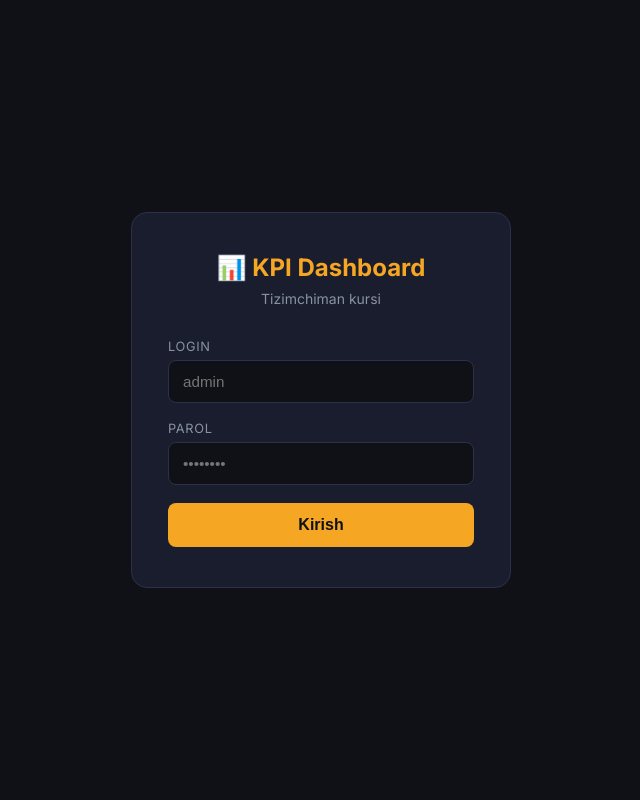
After one commit to zafarxasanov849-maker/tg-bot-for-axrolxo-ja-aka-, a Flask app: page /login in a window 1280 px wide. The commit adds this page. Shown: the whole page, without its empty margins (319-959 px from the left). Run offline with Flask 3, Linux system fonts and the light colour scheme.

Commit message:
Add login/logout protection to dashboard
https://claude.ai/code/session_0152ZA9EpRY9eRs3M46b4fSe

```diff
--- a/dashboard/app.py
+++ b/dashboard/app.py
@@ -8,31 +8,56 @@ import sys
 import os
 sys.path.insert(0, os.path.dirname(os.path.dirname(os.path.abspath(__file__))))
 
-from flask import Flask, jsonify, render_template
+from flask import Flask, jsonify, render_template, request, session, redirect, url_for
 from services.google_api import GoogleSheetsService
 from config import SHEET_RAW_DATA, SHEET_DAILY_SUMMARY, SHEET_LTV_COHORT
-import asyncio
 import logging
 
 app = Flask(__name__)
+app.secret_key = os.getenv("DASHBOARD_SECRET", "kpi-secret-2026")
+DASHBOARD_USER = os.getenv("DASHBOARD_USER", "admin")
+DASHBOARD_PASS = os.getenv("DASHBOARD_PASS", "admin123")
+
 logging.basicConfig(level=logging.INFO)
 sheets = GoogleSheetsService()
 
 
-def run_sync(coro):
-    loop = asyncio.new_event_loop()
-    try:
-        return loop.run_until_complete(coro)
-    finally:
-        loop.close()
+def login_required(f):
+    from functools import wraps
+    @wraps(f)
+    def decorated(*args, **kwargs):
+        if not session.get("logged_in"):
+            return redirect(url_for("login"))
+        return f(*args, **kwargs)
+    return decorated
+
+
+@app.route("/login", methods=["GET", "POST"])
+def login():
+    error = None
+    if request.method == "POST":
+        if (request.form.get("username") == DASHBOARD_USER and
+                request.form.get("password") == DASHBOARD_PASS):
+            session["logged_in"] = True
+            return redirect(url_for("index"))
+        error = "Login yoki parol noto'g'ri"
+    return render_template("login.html", error=error)
+
+
+@app.route("/logout")
+def logout():
+    session.clear()
+    return redirect(url_for("login"))
 
 
 @app.route("/")
+@login_required
 def index():
     return render_template("dashboard.html")
 
 
 @app.route("/api/summary")
+@login_required
 def api_summary():
     try:
         ss = sheets._connect()
@@ -45,6 +70,7 @@ def api_summary():
 
 
 @app.route("/api/ltv")
+@login_required
 def api_ltv():
     try:
         ss = sheets._connect()
@@ -56,6 +82,7 @@ def api_ltv():
 
 
 @app.route("/api/raw")
+@login_required
 def api_raw():
     try:
         ss = sheets._connect()
--- a/dashboard/templates/dashboard.html
+++ b/dashboard/templates/dashboard.html
@@ -15,6 +15,7 @@
       <div class="logo">📊 KPI & LTV Dashboard</div>
       <div class="subtitle">Tizimchiman kursi — Kunlik hisobot</div>
       <button class="refresh-btn" onclick="loadAll()">&#8635; Yangilash</button>
+      <a href="/logout" class="logout-btn">Chiqish</a>
     </div>
   </header>
 
--- /dev/null
+++ b/dashboard/templates/login.html
@@ -0,0 +1,103 @@
+<!DOCTYPE html>
+<html lang="uz">
+<head>
+  <meta charset="UTF-8"/>
+  <meta name="viewport" content="width=device-width, initial-scale=1.0"/>
+  <title>KPI Dashboard — Kirish</title>
+  <link rel="preconnect" href="https://fonts.googleapis.com"/>
+  <link href="https://fonts.googleapis.com/css2?family=Inter:wght@400;500;600;700&display=swap" rel="stylesheet"/>
+  <style>
+    * { box-sizing: border-box; margin: 0; padding: 0; }
+    body {
+      font-family: 'Inter', sans-serif;
+      background: #0f1117;
+      color: #e2e8f0;
+      min-height: 100vh;
+      display: flex;
+      align-items: center;
+      justify-content: center;
+    }
+    .card {
+      background: #1a1d2e;
+      border: 1px solid #2d3148;
+      border-radius: 16px;
+      padding: 40px 36px;
+      width: 100%;
+      max-width: 380px;
+    }
+    .logo {
+      font-size: 1.5rem;
+      font-weight: 700;
+      color: #F5A623;
+      text-align: center;
+      margin-bottom: 8px;
+    }
+    .sub {
+      text-align: center;
+      color: #8892a4;
+      font-size: 0.875rem;
+      margin-bottom: 32px;
+    }
+    label {
+      display: block;
+      font-size: 0.8rem;
+      color: #8892a4;
+      margin-bottom: 6px;
+      text-transform: uppercase;
+      letter-spacing: 0.05em;
+    }
+    input {
+      width: 100%;
+      background: #0f1117;
+      border: 1px solid #2d3148;
+      border-radius: 8px;
+      padding: 12px 14px;
+      color: #e2e8f0;
+      font-size: 0.95rem;
+      margin-bottom: 18px;
+      outline: none;
+      transition: border-color 0.2s;
+    }
+    input:focus { border-color: #F5A623; }
+    button {
+      width: 100%;
+      background: #F5A623;
+      color: #0f1117;
+      border: none;
+      border-radius: 8px;
+      padding: 13px;
+      font-weight: 700;
+      font-size: 1rem;
+      cursor: pointer;
+      transition: opacity 0.2s;
+    }
+    button:hover { opacity: 0.88; }
+    .error {
+      background: rgba(248,113,113,0.12);
+      border: 1px solid rgba(248,113,113,0.3);
+      color: #f87171;
+      border-radius: 8px;
+      padding: 10px 14px;
+      font-size: 0.875rem;
+      margin-bottom: 18px;
+      text-align: center;
+    }
+  </style>
+</head>
+<body>
+  <div class="card">
+    <div class="logo">📊 KPI Dashboard</div>
+    <div class="sub">Tizimchiman kursi</div>
+    {% if error %}
+    <div class="error">{{ error }}</div>
+    {% endif %}
+    <form method="POST">
+      <label>Login</label>
+      <input type="text" name="username" placeholder="admin" autocomplete="username" required/>
+      <label>Parol</label>
+      <input type="password" name="password" placeholder="••••••••" autocomplete="current-password" required/>
+      <button type="submit">Kirish</button>
+    </form>
+  </div>
+</body>
+</html>
```
Also changed, not shown: dashboard/static/dashboard.css (+11 -0 lines).
